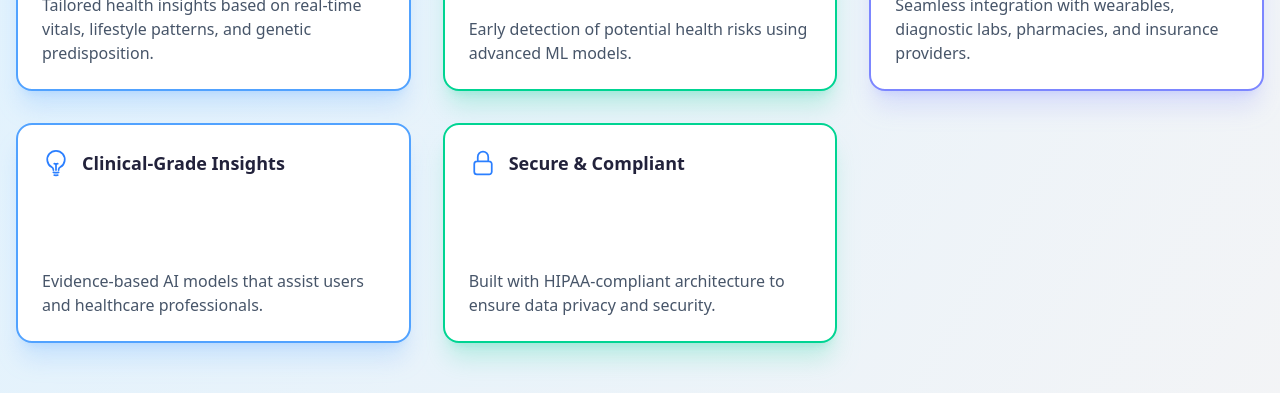
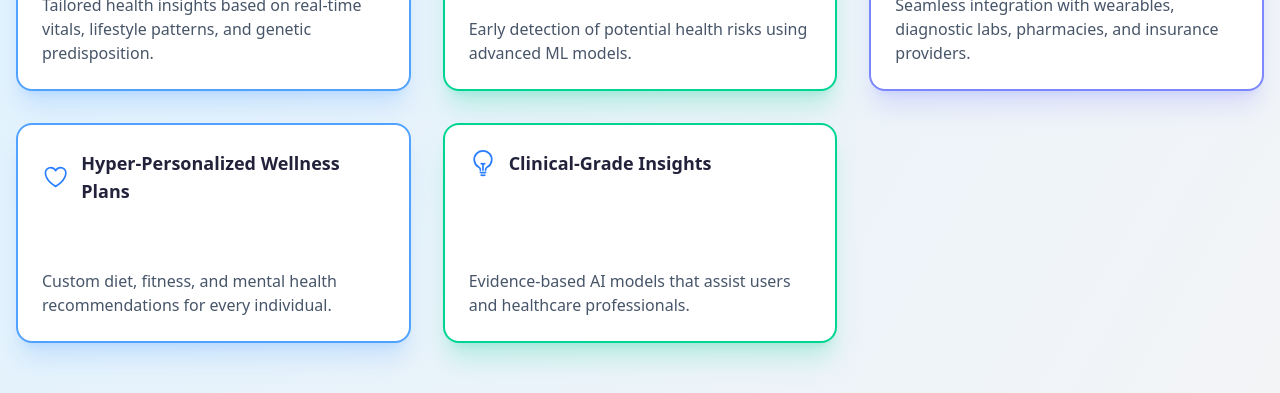
Before and after one commit to srivallika-scaleorange/1mbreact-pages, a React (Vite) app: page / in a window 1280 px wide. Shown: the part 1960-2353 px from the top of the page. Built offline with nearby package versions, Linux system fonts and the light colour scheme.

Commit message:
removed hipaa

```diff
--- a/src/components/HealthcareChallenges.jsx
+++ b/src/components/HealthcareChallenges.jsx
@@ -32,21 +32,21 @@ const whyHealthy = [
     desc: "Seamless integration with wearables, diagnostic labs, pharmacies, and insurance providers.",
     icon: PuzzlePieceIcon,
   },
-  // {
-  //   title: "Hyper-Personalized Wellness Plans",
-  //   desc: "Custom diet, fitness, and mental health recommendations for every individual.",
-  //   icon: HeartIcon,
-  // },
+  {
+    title: "Hyper-Personalized Wellness Plans",
+    desc: "Custom diet, fitness, and mental health recommendations for every individual.",
+    icon: HeartIcon,
+  },
   {
     title: "Clinical-Grade Insights",
     desc: "Evidence-based AI models that assist users and healthcare professionals.",
     icon: LightBulbIcon,
   },
-  {
-    title: "Secure & Compliant",
-    desc: "Built with HIPAA-compliant architecture to ensure data privacy and security.",
-    icon: LockClosedIcon,
-  },
+  // {
+  //   title: "Secure & Compliant",
+  //   desc: "Built with HIPAA-compliant architecture to ensure data privacy and security.",
+  //   icon: LockClosedIcon,
+  // },
 ];
 
 const challenges = [
```
